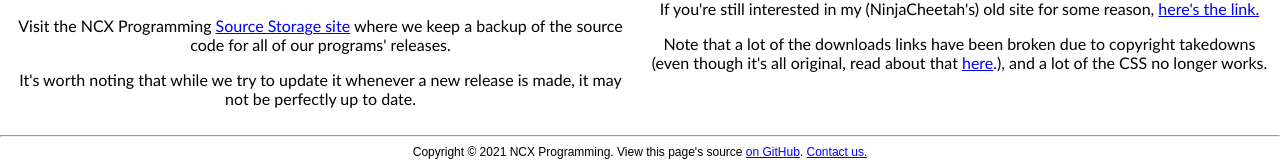
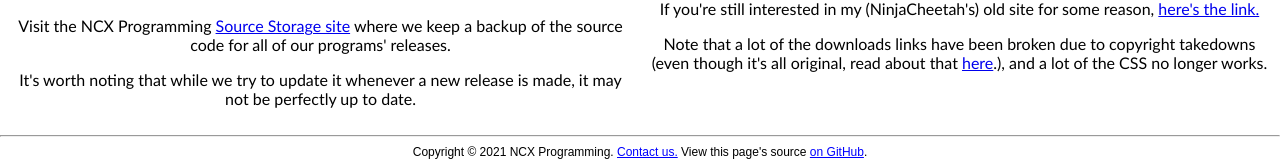
Before and after one commit to NCX-Programming/site, a Jekyll site: the page built from index.md, in a window 1280 px wide. Shown: the part 972-1138 px from the top of the page. Built offline with Jekyll 4.4.1, drawn with Linux system fonts in a browser that asks for light colours.

Commit message:
Moved the Contact Us link, makes more sense this way

```diff
--- a/_includes/footer.html
+++ b/_includes/footer.html
@@ -1,2 +1,2 @@
 <hr>
-<footer style="font-family:sans-serif;text-align:center;font-size:12px;margin-bottom:10px;">Copyright &copy; 2021 NCX Programming. View this page's source <a href="https://github.com/NCX-Programming/site" style="color:blue;">on GitHub</a>. <a href="/contactus" style="color:blue;">Contact us.</a></footer>
+<footer style="font-family:sans-serif;text-align:center;font-size:12px;margin-bottom:10px;">Copyright &copy; 2021 NCX Programming. <a href="/contactus" style="color:blue;">Contact us.</a> View this page's source <a href="https://github.com/NCX-Programming/site" style="color:blue;">on GitHub</a>.</footer>
```
